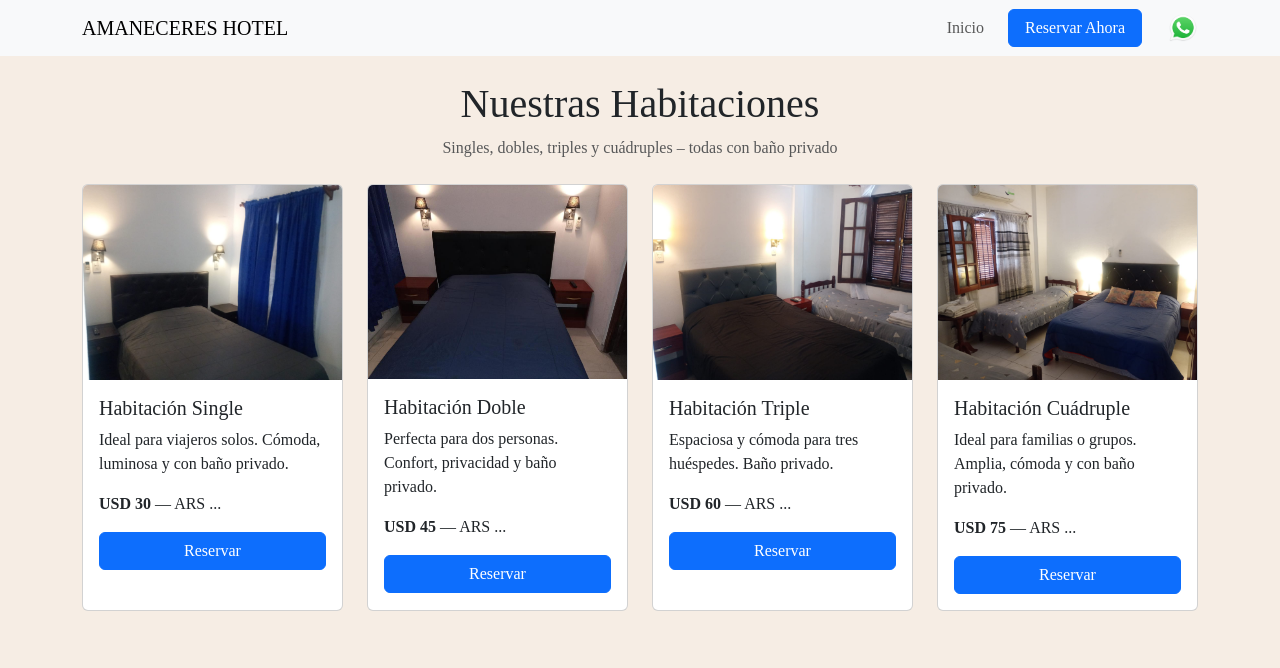
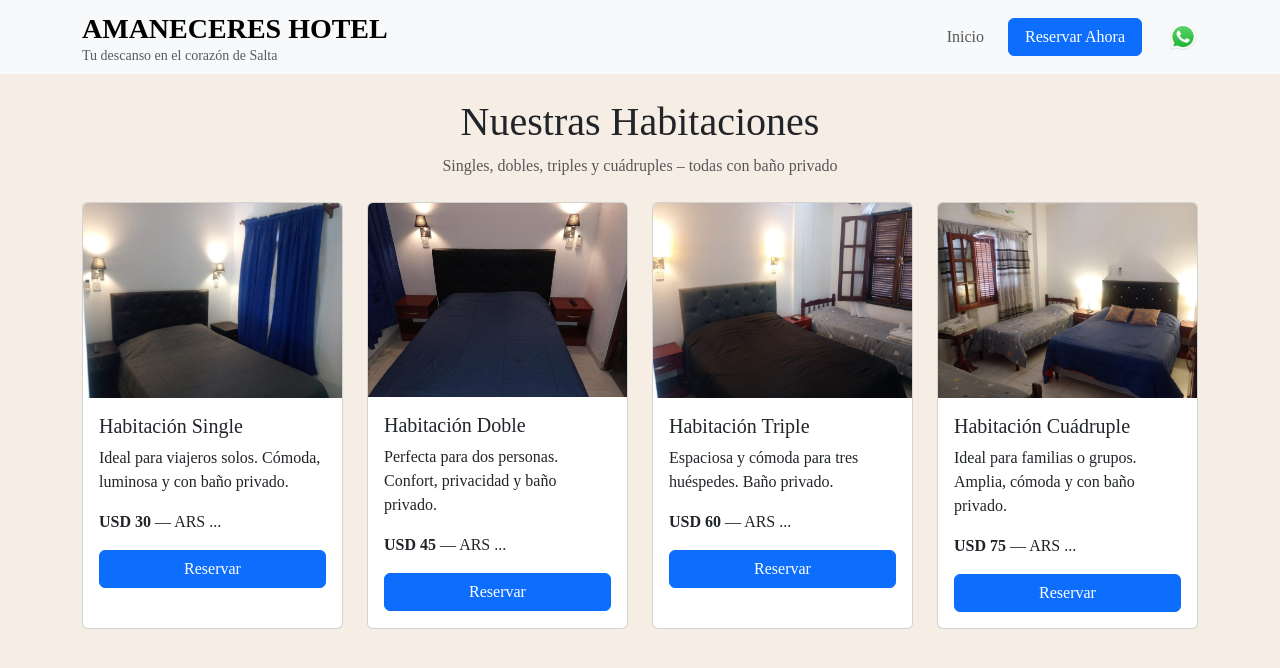
Before and after one commit to natimiranda28/Hotel-Amaneceres, a website: page HTML/Habitaciones.html in a window 1280 px wide. Drawn offline with nearby package versions, Linux system fonts and the light colour scheme; no server answers; a web font is replaced by a local one.

Commit message:
se termino de arreglar logo + titulo

```diff
--- a/HTML/Habitaciones.html
+++ b/HTML/Habitaciones.html
@@ -18,7 +18,14 @@
 <nav class="navbar navbar-expand-lg navbar-light bg-light">
     <div class="container">
         <!-- LOGO -->
-        <a class="navbar-brand" href="../index.html">AMANECERES HOTEL</a>
+        <div class="d-flex flex-column me-4">
+            <a class="navbar-brand m-0 p-0 fs-3 fw-bold" href="../index.html">
+                AMANECERES HOTEL
+            </a>
+            <small class="text-muted" style="margin-top:-5px;">
+                Tu descanso en el corazón de Salta
+            </small>
+        </div>
 
         <!-- BOTÓN RESPONSIVE -->
         <button class="navbar-toggler" type="button" data-bs-toggle="collapse" data-bs-target="#navbarNav">
```
